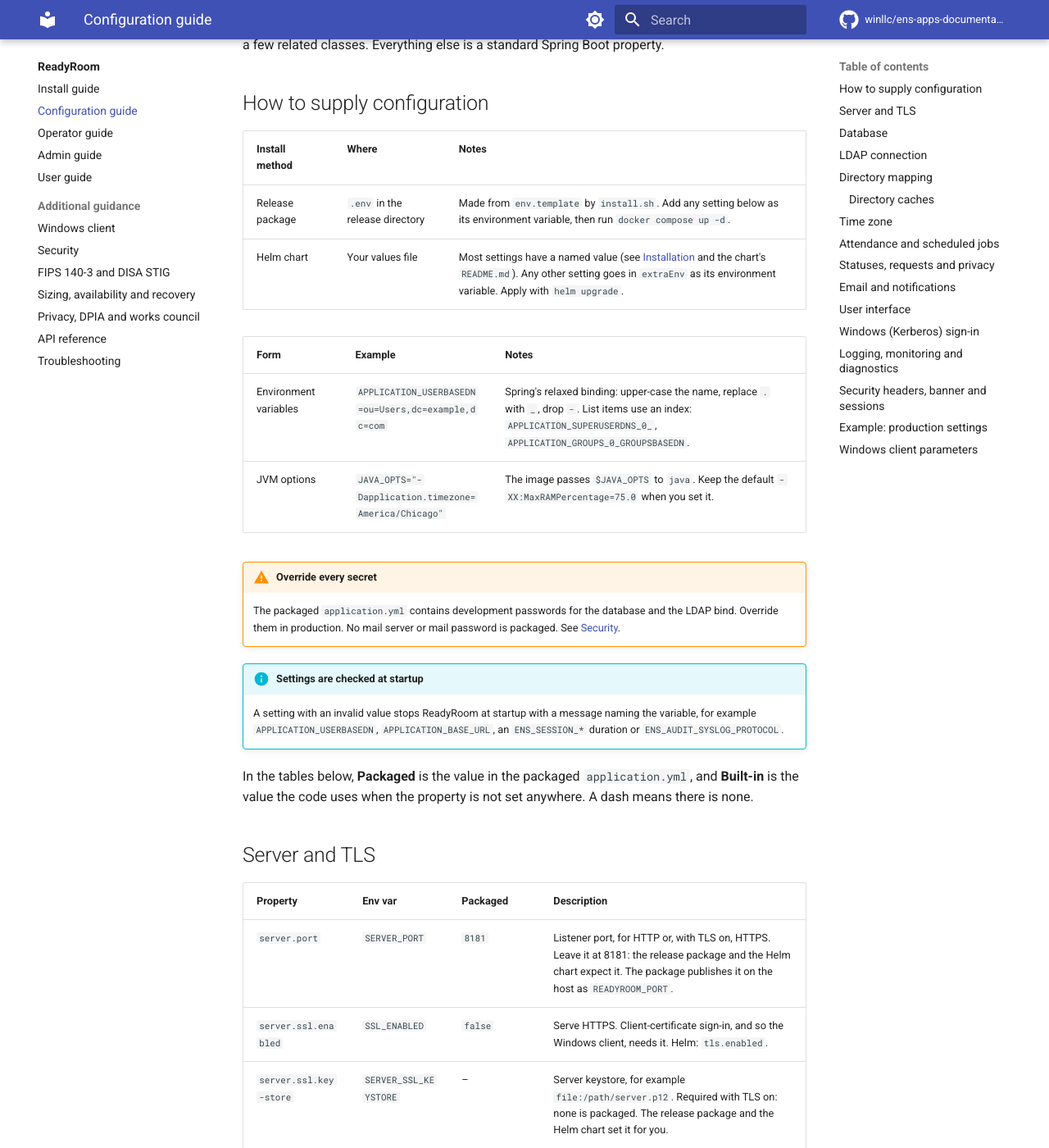
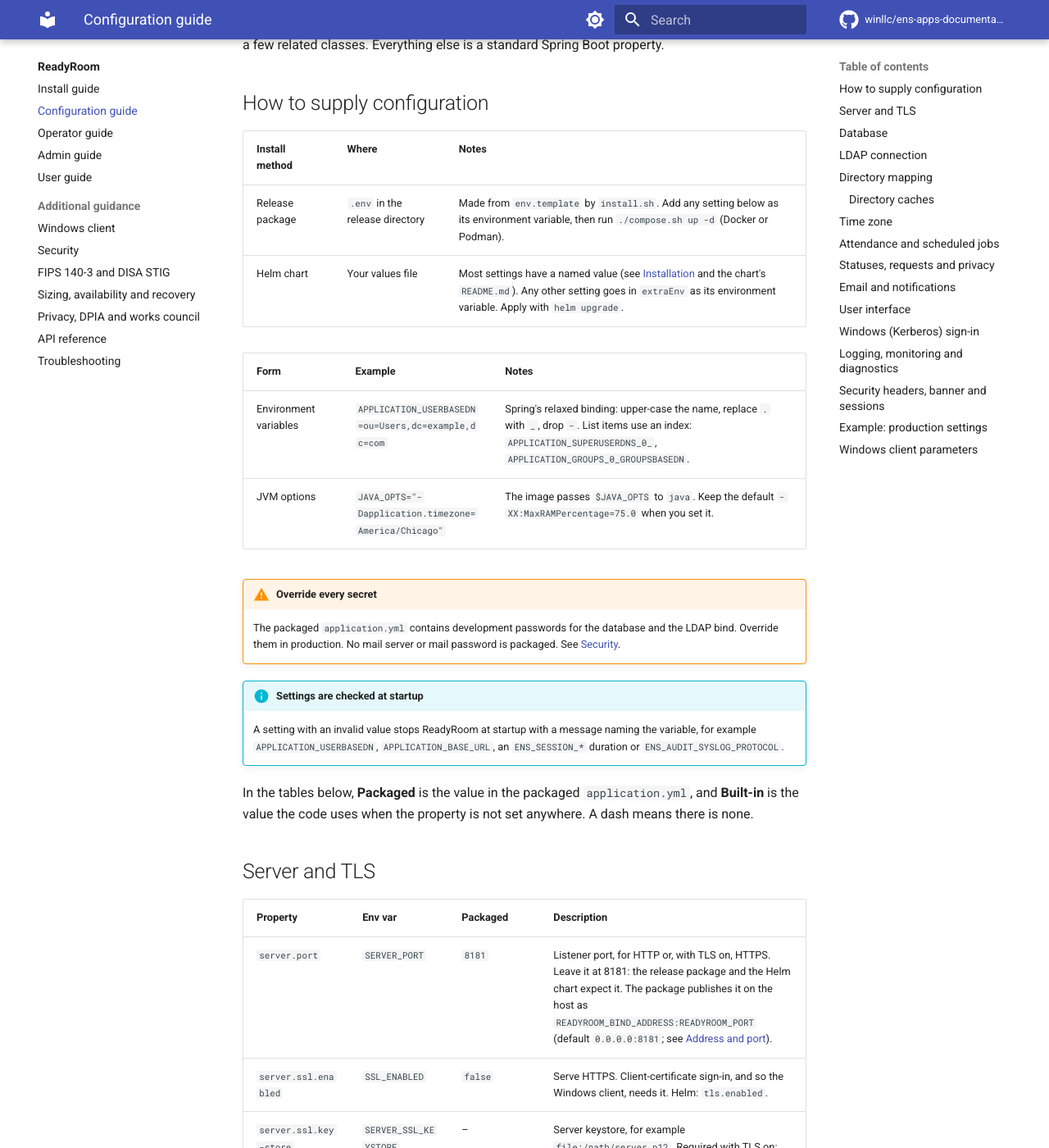
Before and after one commit to winllc/ens-apps-documentation, an MkDocs documentation site: the page built from docs/readyroom/configuration.md, in a window 1280 px wide and 1400 px high, scrolled down 262 px. Shown: the whole window at 82% size. Built offline with MkDocs 1.6.1 and Material for MkDocs 9.7.7, drawn with Linux system fonts in a browser that asks for light colours; comment, search, counter and statistics services are not loaded.

Commit message:
ReadyRoom: compose.sh and the published address in configuration and overview
Co-Authored-By: Claude Opus 5.5 <noreply@anthropic.com>
Claude-Session: https://claude.ai/code/session_01R2Q6XtDB8DfVmiejzJGwBh

```diff
--- a/docs/readyroom/configuration.md
+++ b/docs/readyroom/configuration.md
@@ -9,7 +9,7 @@ property.
 
 | Install method | Where | Notes |
 |---|---|---|
-| Release package | `.env` in the release directory | Made from `env.template` by `install.sh`. Add any setting below as its environment variable, then run `docker compose up -d`. |
+| Release package | `.env` in the release directory | Made from `env.template` by `install.sh`. Add any setting below as its environment variable, then run `./compose.sh up -d` (Docker or Podman). |
 | Helm chart | Your values file | Most settings have a named value (see [Installation](install.md#2-write-your-values) and the chart's `README.md`). Any other setting goes in `extraEnv` as its environment variable. Apply with `helm upgrade`. |
 
 | Form | Example | Notes |
@@ -34,7 +34,7 @@ is the value the code uses when the property is not set anywhere. A dash means t
 
 | Property | Env var | Packaged | Description |
 |---|---|---|---|
-| `server.port` | `SERVER_PORT` | `8181` | Listener port, for HTTP or, with TLS on, HTTPS. Leave it at 8181: the release package and the Helm chart expect it. The package publishes it on the host as `READYROOM_PORT`. |
+| `server.port` | `SERVER_PORT` | `8181` | Listener port, for HTTP or, with TLS on, HTTPS. Leave it at 8181: the release package and the Helm chart expect it. The package publishes it on the host as `READYROOM_BIND_ADDRESS:READYROOM_PORT` (default `0.0.0.0:8181`; see [Address and port](install.md#3-address-and-port)). |
 | `server.ssl.enabled` | `SSL_ENABLED` | `false` | Serve HTTPS. Client-certificate sign-in, and so the Windows client, needs it. Helm: `tls.enabled`. |
 | `server.ssl.key-store` | `SERVER_SSL_KEYSTORE` | – | Server keystore, for example `file:/path/server.p12`. Required with TLS on: none is packaged. The release package and the Helm chart set it for you. |
 | `server.ssl.key-store-password` | `SERVER_SSL_KEYSTOREPASSWORD` | – | Keystore password. |
```
Also changed, not shown: docs/readyroom/index.md (+1 -1 lines).
